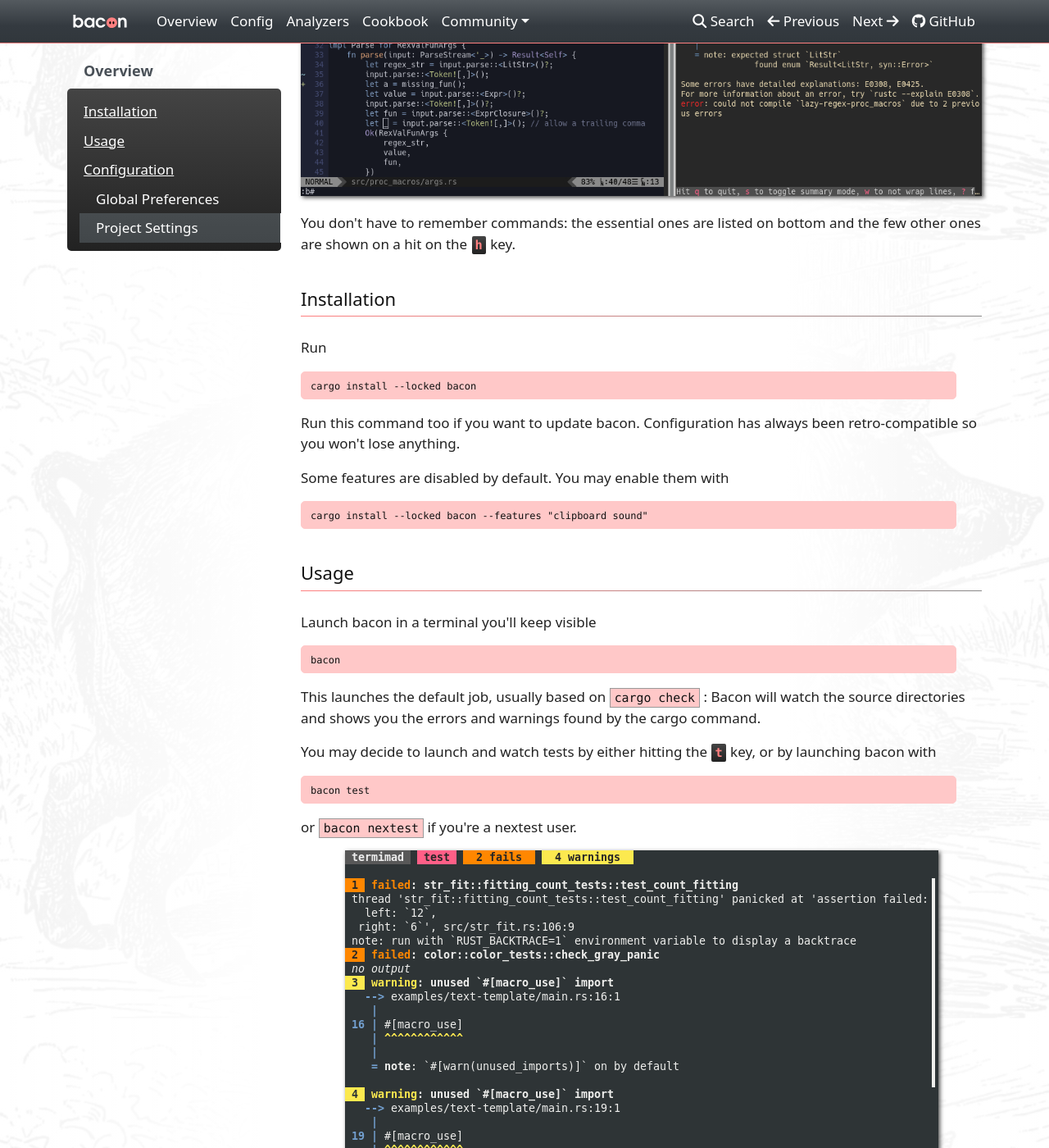
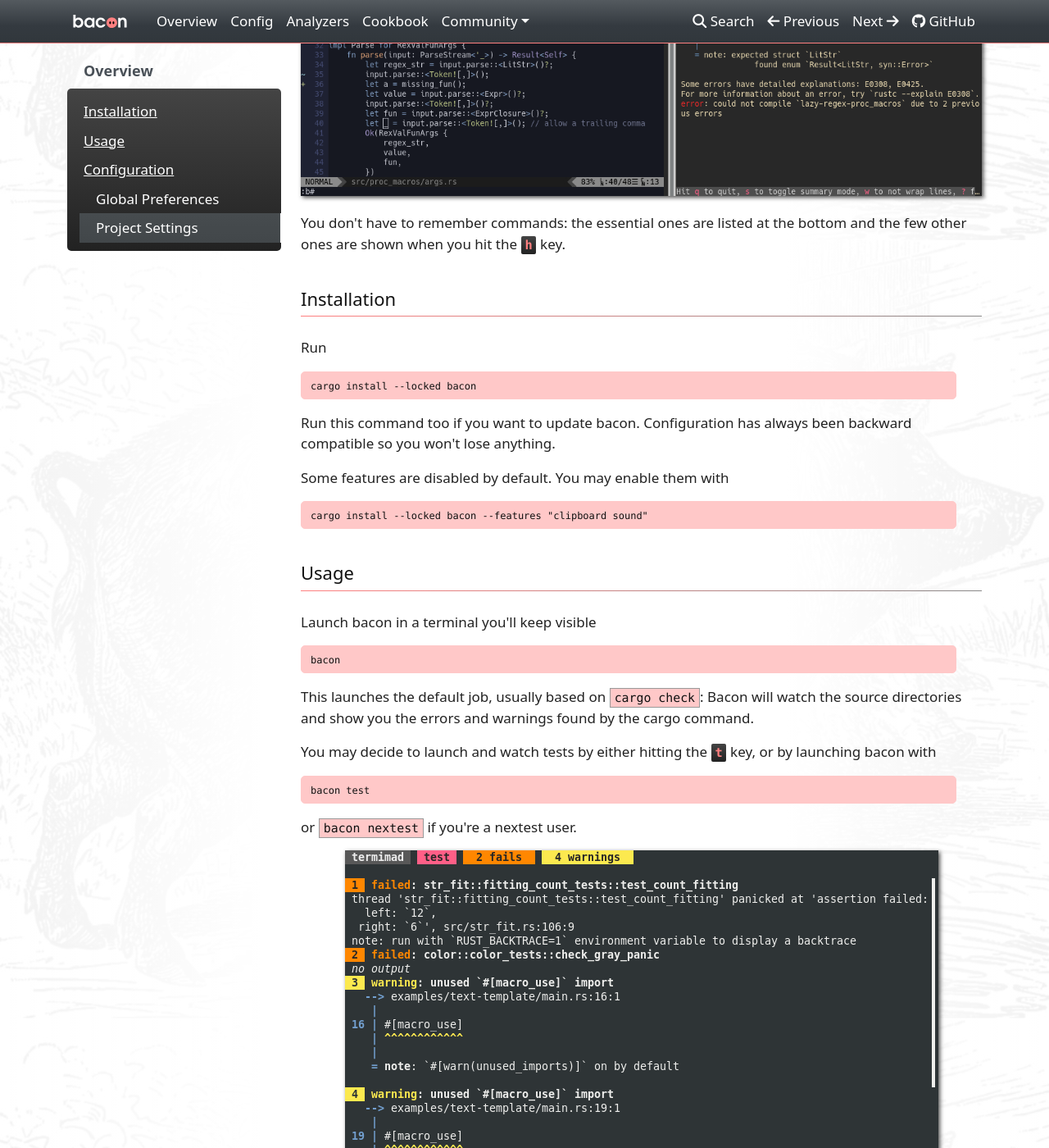
Before and after one commit to Canop/bacon, an MkDocs documentation site: the page built from website/docs/index.md, in a window 1280 px wide and 1400 px high, scrolled down 656 px. Shown: the whole window at 82% size. Built offline with MkDocs 1.6.1, drawn with Linux system fonts in a browser that asks for light colours; nearby versions of some CDN libraries; a style sheet for code colours, icons or effects is not loaded.

Commit message:
fix typos

````diff
--- a/website/docs/index.md
+++ b/website/docs/index.md
@@ -13,7 +13,7 @@
 
 ![vi-and-bacon](img/vi-and-bacon.png)
 
-You don't have to remember commands: the essential ones are listed on bottom and the few other ones are shown on a hit on the <kbd>h</kbd> key.
+You don't have to remember commands: the essential ones are listed at the bottom and the few other ones are shown when you hit the <kbd>h</kbd> key.
 
 # Installation
 
@@ -23,7 +23,7 @@
 cargo install --locked bacon
 ```
 
-Run this command too if you want to update bacon. Configuration has always been retro-compatible so you won't lose anything.
+Run this command too if you want to update bacon. Configuration has always been backward compatible so you won't lose anything.
 
 Some features are disabled by default. You may enable them with
 
@@ -37,8 +37,8 @@
 bacon
 ```
 
-This launches the default job, usually based on `cargo check` :
-Bacon will watch the source directories and shows you the errors and warnings found by the cargo command.
+This launches the default job, usually based on `cargo check`:
+Bacon will watch the source directories and show you the errors and warnings found by the cargo command.
 
 You may decide to launch and watch tests by either hitting the <kbd>t</kbd> key, or by launching bacon with
 
````
Also changed, not shown: website/docs/analyzers.md (+4 -4 lines), website/docs/community/FAQ.md (+1 -1 lines), website/docs/community/bacon-ls.md (+1 -1 lines), website/docs/config.md (+1 -1 lines), website/docs/cookbook.md (+1 -1 lines), CHANGELOG.md, README.md, 8 other files.
